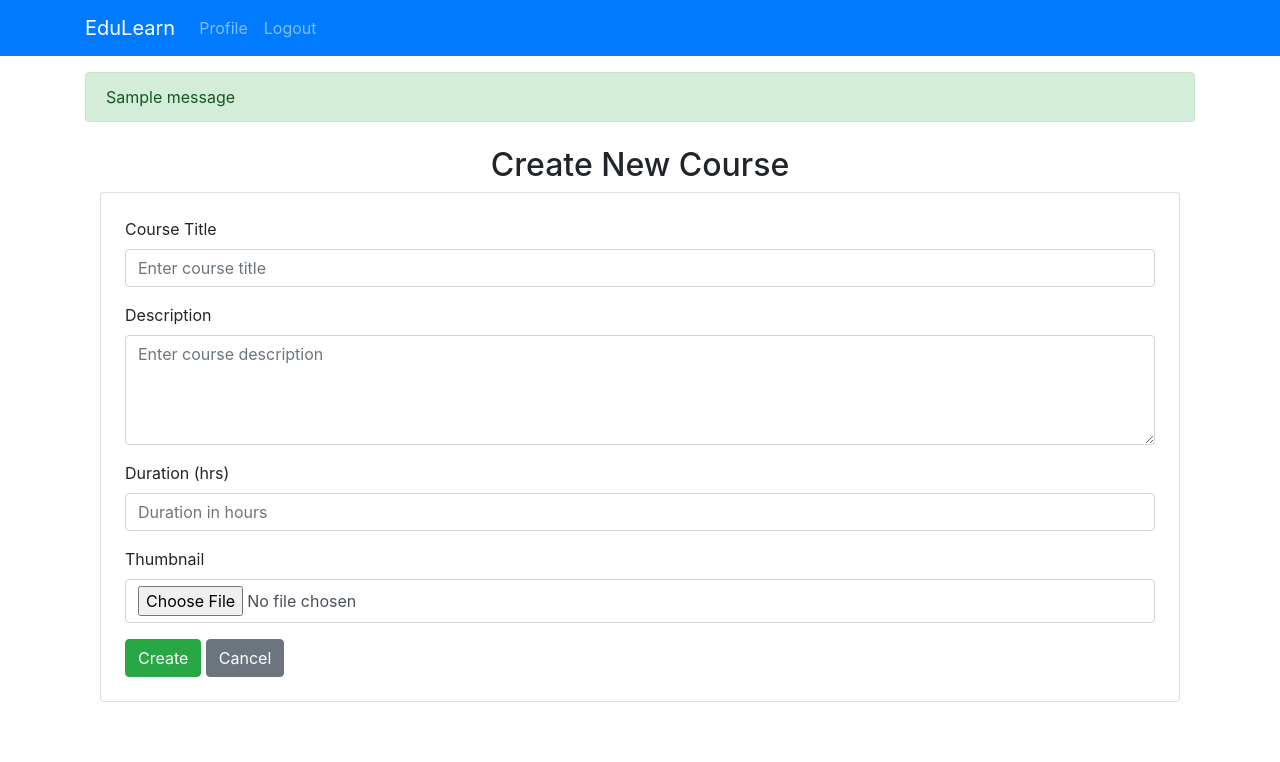
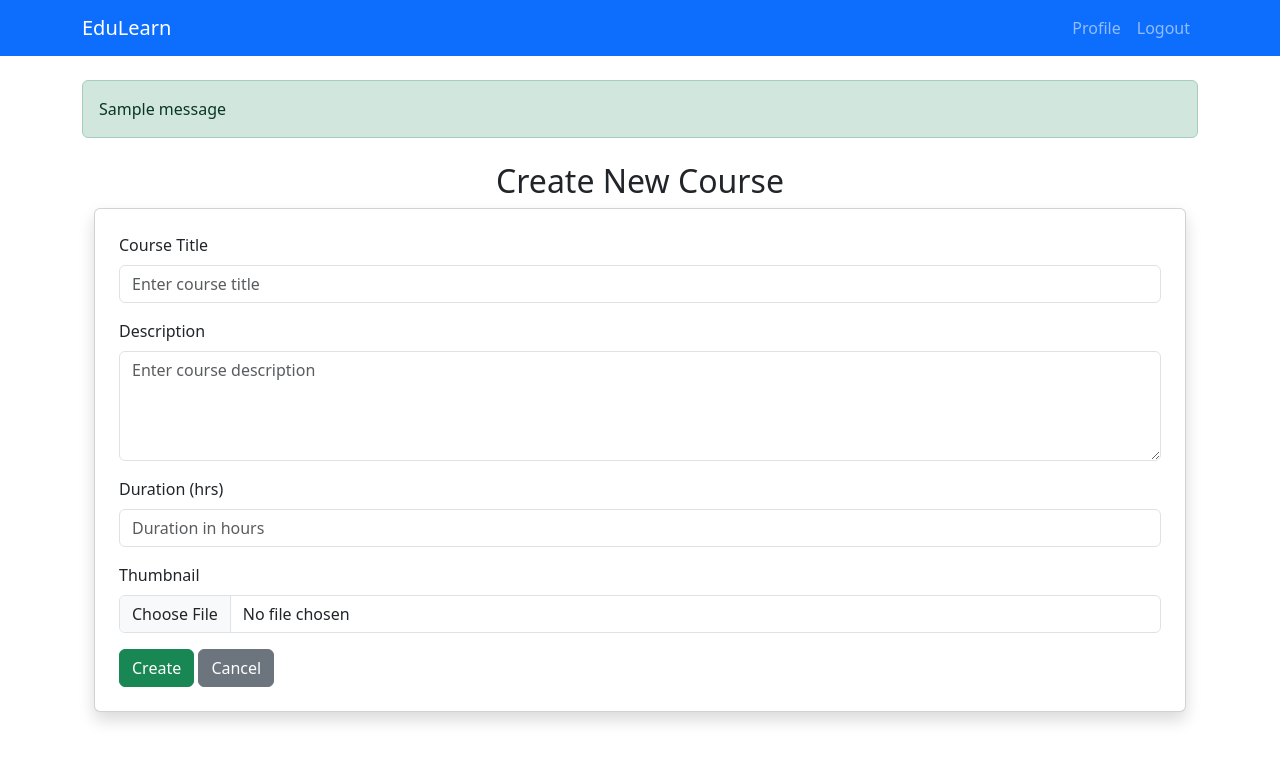
Before and after one commit to SHAHSULTANS/Edulearn, a Django app: page /courses/create/ in a window 1280 px wide. Shown: the top 762 px of the page. Run offline with Django 5.2, Linux system fonts and the light colour scheme; a user stored in the database is signed in; tables that the repository leaves empty hold one stand-in row (values such as "Sample post"); one stand-in notice (Sample message) is shown; some libraries are stand-ins or nearby versions.

Commit message:
Add Cloud bootstrap and JavaScript CDN in base.html

```diff
--- a/templates/courses/base.html
+++ b/templates/courses/base.html
@@ -5,19 +5,25 @@
 <head>
     <meta charset="UTF-8">
     <meta name="viewport" content="width=device-width, initial-scale=1.0">
-    {% comment %} <title>Courses | Course Portal</title> {% endcomment %}
     {% block title %}{% endblock title %}
 
-    <!-- Bootstrap CSS -->
-    <link rel="stylesheet" href="{% static 'css/bootstrap.min.css' %}">
+    <!-- ✅ Bootstrap CSS (CDN Version) -->
+<link href="https://cdn.jsdelivr.net/npm/bootstrap@5.3.3/dist/css/bootstrap.min.css" rel="stylesheet">
+
+
     <style>
-
+        /* আপনার কাস্টম স্টাইল চাইলে এখানে যোগ করুন */
     </style>
 </head>
 <body>
     <nav class="navbar navbar-expand-lg navbar-dark bg-primary">
         <div class="container">
             <a class="navbar-brand" href="{% url "home" %}">EduLearn</a>
+            <button class="navbar-toggler" type="button" data-bs-toggle="collapse" data-bs-target="#navbarNav"
+                    aria-controls="navbarNav" aria-expanded="false" aria-label="Toggle navigation">
+                <span class="navbar-toggler-icon"></span>
+            </button>
+
             <div class="collapse navbar-collapse" id="navbarNav">
                 <ul class="navbar-nav ms-auto">
                     {% if user.is_authenticated %}
@@ -32,10 +38,10 @@
         </div>
     </nav>
 
-    <div class="container">
+    <div class="container mt-4">
         {% if messages %}
             {% for message in messages %}
-                <div class="alert alert-{{ message.tags }} mt-3">
+                <div class="alert alert-{{ message.tags }}">
                     {{ message }}
                 </div>
             {% endfor %}
@@ -45,7 +51,8 @@
         {% endblock %}
     </div>
 
-    <!-- Bootstrap JS -->
-    <script src="{% static 'js/bootstrap.bundle.min.js' %}"></script>
+    <!-- ✅ Bootstrap Bundle JS (with Popper) via CDN -->
+<script src="https://cdn.jsdelivr.net/npm/bootstrap@5.3.3/dist/js/bootstrap.bundle.min.js"></script>
+
 </body>
 </html>
```
